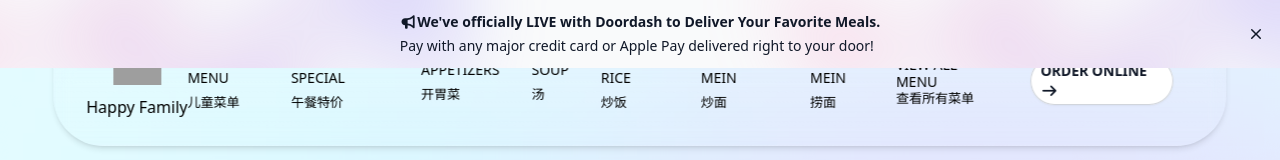
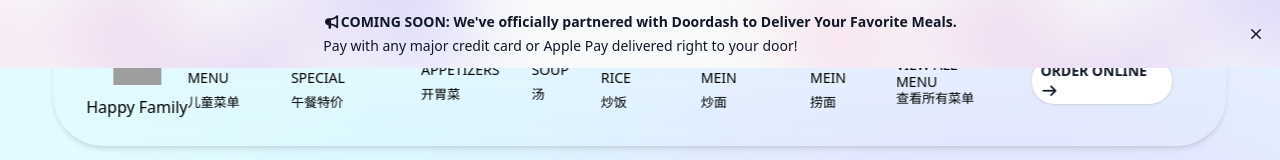
Before and after one commit to happyfamilyok/happyfamilyok-2, a Nuxt app in the folder app2/: page / in a window 1280 px wide. Shown: the top 160 px of the page. Built offline with nearby package versions, Linux system fonts and the light colour scheme; grey boxes are pictures that could not be loaded.

Commit message:
Revert "Update index.vue"
This reverts commit f087cee364c4faec7a59ab7cf153e8ee016a22dc.

```diff
--- a/app2/pages/index.vue
+++ b/app2/pages/index.vue
@@ -8,9 +8,9 @@
     <div style="clip-path: polygon(74.8% 41.9%, 97.2% 73.2%, 100% 34.9%, 92.5% 0.4%, 87.5% 0%, 75% 28.6%, 58.5% 54.6%, 50.1% 56.8%, 46.9% 44%, 48.3% 17.4%, 24.7% 53.9%, 0% 27.9%, 11.9% 74.2%, 24.9% 54.1%, 68.6% 100%, 74.8% 41.9%)" class="aspect-577/310 w-144.25 bg-linear-to-r from-[#ff80b5] to-[#9089fc] opacity-30"></div>
   </div>
   <div class="flex flex-wrap items-center gap-x-4 gap-y-2 animate__rubberBand">
-    <a href="https://www.doordash.com/store/happy-family-chinese-restaurant-norman-36737771/82709946/"><p class="text-sm/6 text-gray-900">
-      <strong class="font-semibold"><i class="fa-duotone fa-solid fa-bullhorn"></i>We've officially LIVE with Doordash to Deliver Your Favorite Meals.</strong><br/>Pay with any major credit card or Apple Pay delivered right to your door!
-    </p></a>
+    <p class="text-sm/6 text-gray-900">
+      <strong class="font-semibold"><i class="fa-duotone fa-solid fa-bullhorn"></i>COMING SOON: We've officially partnered with Doordash to Deliver Your Favorite Meals.</strong><br/>Pay with any major credit card or Apple Pay delivered right to your door!
+    </p>
   </div>
   <div class="flex flex-1 justify-end">
     <button type="button" class="-m-3 p-3 focus-visible:-outline-offset-4">
```
